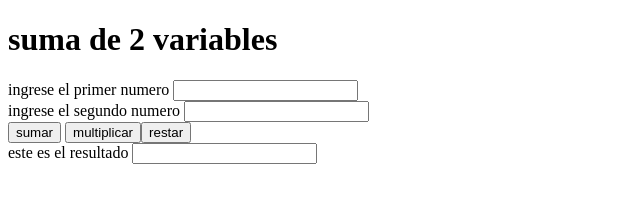
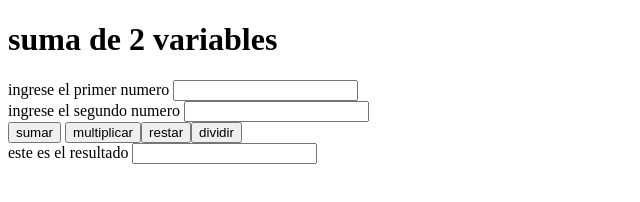
Before and after one commit to yeremi160/pruebaproyecto2, a plain HTML site: page index.html in a window 1280 px wide. Shown: the whole page, without its empty margins (0-640 px from the left). Drawn offline with Linux system fonts and the light colour scheme.

Commit message:
se agrego la divicion

```diff
--- a/index.html
+++ b/index.html
@@ -12,7 +12,7 @@
     <label for="b">ingrese el segundo numero</label>
     <input type="number"id="b" name="b"><br>
 
-    <button onclick="sumar()">sumar</button> <button onclick="multiplicar()">multiplicar</button><button onclick="restar()">restar</button>
+    <button onclick="sumar()">sumar</button> <button onclick="multiplicar()">multiplicar</button><button onclick="restar()">restar</button><button onclick="dividir()">dividir</button>
     <br>
 
     <label for="resultado">este es el resultado</label>
@@ -104,6 +104,34 @@
 
 </script>
 
+<script>
+    function dividir() {
+        var a =document.getElementById("a").value;
+        var b =document.getElementById("b").value;
+        var resultado;
+
+
+        if (a == "") {
+            a = 0;
+        }else{
+            a = parseInt(a);
+        }
+
+        if (b == "") {
+            b = 0;
+        }else{
+            b = parseInt(b);
+        }
+
+
+        resultado = a / b;
+
+        document.getElementById("resultado").value = resultado
+    }
+
+
+ </script>
+
 
 
 
```
